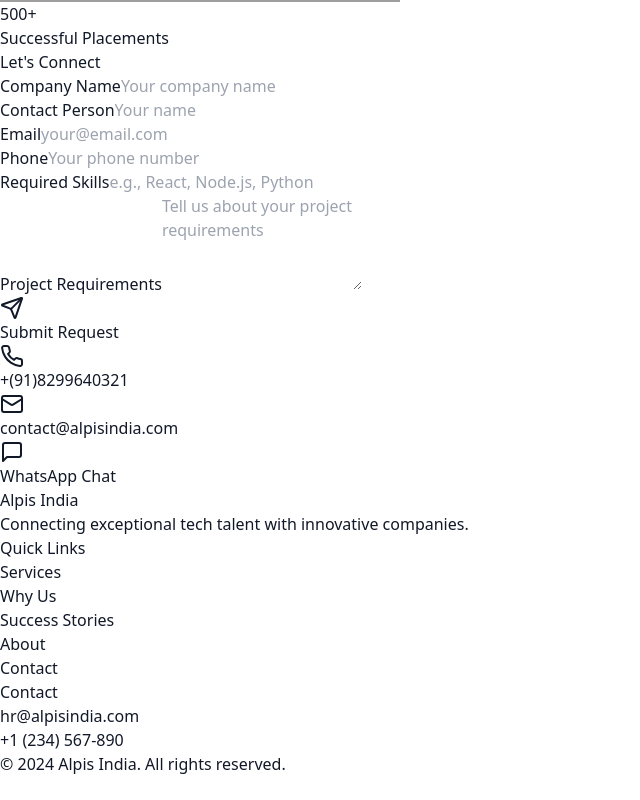
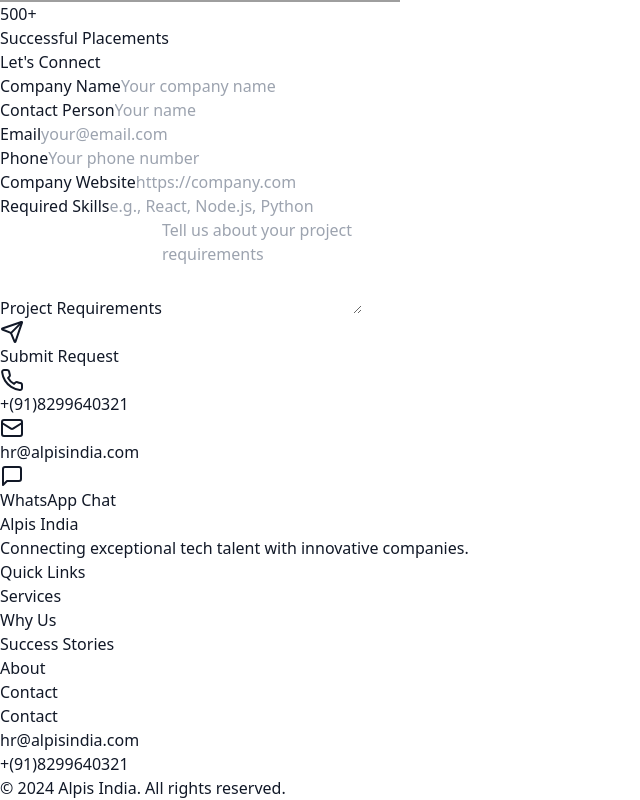
Before and after one commit to manikumarreddy06/react_app, a React app: page / in a window 1280 px wide. Shown: the part 2964-3764 px from the top of the page, without its empty margins (0-640 px from the left). Before the commit the page ends 3740 px from the top, so only its background shows below. Built offline with nearby package versions, Linux system fonts and the light colour scheme; grey boxes are pictures that could not be loaded; the HTML template or start-up script is replaced by a standard one.

Commit message:
company website field added

```diff
--- a/src/App.tsx
+++ b/src/App.tsx
@@ -48,7 +48,7 @@
               <h3 className="text-lg font-semibold mb-4">Contact</h3>
               <ul className="space-y-2 text-gray-400">
                 <li>hr@alpisindia.com</li>
-                <li>+1 (234) 567-890</li>
+                <li>+(91)8299640321</li>
               </ul>
             </div>
           </div>
--- a/src/components/ContactForm.tsx
+++ b/src/components/ContactForm.tsx
@@ -1,10 +1,11 @@
-import React, { useState } from 'react'; // eslint-disable-line no-unused-vars
+import React, { useState, useEffect } from 'react';
 import { Send, Phone, Mail, MessageSquare } from 'lucide-react';
 import emailjs from '@emailjs/browser';
 
 const ContactForm = () => {
   const [formData, setFormData] = useState({
     companyName: '',
+    companyWebsite: '',
     contactPerson: '',
     email: '',
     phone: '',
@@ -19,33 +20,70 @@
   });
 
   const SERVICE_ID = 'service_9q0rfss';
-  const TEMPLATE_ID = 'template_mrsgjuk';
+  const TEMPLATE_ID = 'template_6drhbjm';
   const USER_ID = 'QcGnC8EARYYYVFY6U';
+
+  // Initialize EmailJS
+  useEffect(() => {
+    emailjs.init(USER_ID);
+  }, []);
 
   const handleSubmit = async (e: React.FormEvent<HTMLFormElement>) => {
     e.preventDefault();
 
     try {
-      await emailjs.send(SERVICE_ID, TEMPLATE_ID, formData, USER_ID);
+      const templateParams = {
+        timestamp: new Date().toLocaleString(),
+        companyName: formData.companyName,
+        companyWebsite: formData.companyWebsite,
+        contactPerson: formData.contactPerson,
+        email: formData.email,
+        phone: formData.phone,
+        skills: formData.skills,
+        requirements: formData.requirements,
+      };
+
+      await emailjs.send(
+        SERVICE_ID,
+        TEMPLATE_ID,
+        templateParams,
+        USER_ID
+      );
+
       setSubmitStatus({
         show: true,
         isError: false,
         message: "Request submitted successfully! We'll contact you soon.",
       });
+
+      // Clear form after successful submission
       setFormData({
         companyName: '',
+        companyWebsite: '',
         contactPerson: '',
         email: '',
         phone: '',
         skills: '',
         requirements: '',
       });
+
+      // Hide success message after 5 seconds
+      setTimeout(() => {
+        setSubmitStatus(prev => ({ ...prev, show: false }));
+      }, 5000);
+
     } catch (error) {
+      console.error('EmailJS Error:', error);
       setSubmitStatus({
         show: true,
         isError: true,
         message: 'There was an error submitting your request. Please try again later.',
       });
+
+      // Hide error message after 5 seconds
+      setTimeout(() => {
+        setSubmitStatus(prev => ({ ...prev, show: false }));
+      }, 5000);
     }
   };
 
@@ -62,7 +100,11 @@
       <h3 className="text-3xl font-semibold mb-4 text-center">Let's Connect</h3>
 
       {submitStatus.show && (
-        <div className={`mb-6 p-4 rounded-md ${submitStatus.isError ? 'bg-red-500' : 'bg-green-500'} text-white`}>
+        <div
+          className={`mb-6 p-4 rounded-md ${
+            submitStatus.isError ? 'bg-red-500' : 'bg-green-500'
+          } text-white transition-all duration-300`}
+        >
           {submitStatus.message}
         </div>
       )}
@@ -123,6 +165,19 @@
         </div>
 
         <div>
+          <label className="block text-sm font-medium mb-1">Company Website</label>
+          <input
+            type="text"
+            name="companyWebsite"
+            value={formData.companyWebsite}
+            onChange={handleChange}
+            required
+            className="w-full px-4 py-2 rounded-md bg-white/20 border border-white/30 text-white placeholder-white/70 focus:outline-none focus:ring-2 focus:ring-white/50"
+            placeholder="https://company.com"
+          />
+        </div>
+
+        <div>
           <label className="block text-sm font-medium mb-1">Required Skills</label>
           <input
             type="text"
@@ -161,9 +216,9 @@
             <Phone className="h-5 w-5" />
             <span>+(91)8299640321</span>
           </a>
-          <a href="mailto:contact@alpisindia.com" className="flex items-center justify-center space-x-2 px-4 py-2 rounded-md bg-white/20 hover:bg-white/30 transition">
+          <a href="mailto:hr@alpisindia.com" className="flex items-center justify-center space-x-2 px-4 py-2 rounded-md bg-white/20 hover:bg-white/30 transition">
             <Mail className="h-5 w-5" />
-            <span>contact@alpisindia.com</span>
+            <span>hr@alpisindia.com</span>
           </a>
           <a href="https://wa.me/8299640321" target="_blank" rel="noopener noreferrer" className="flex items-center justify-center space-x-2 px-4 py-2 rounded-md bg-white/20 hover:bg-white/30 transition">
             <MessageSquare className="h-5 w-5" />
```
